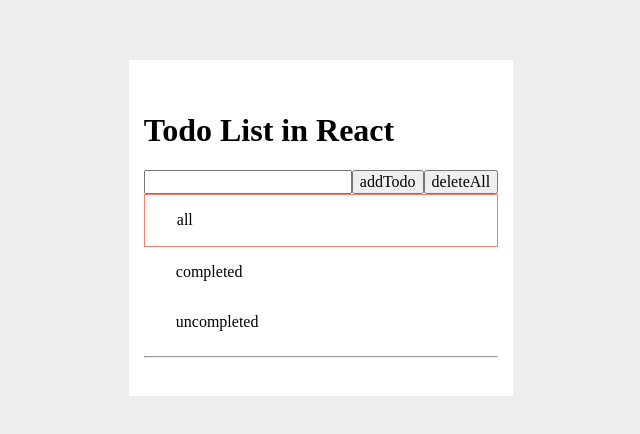
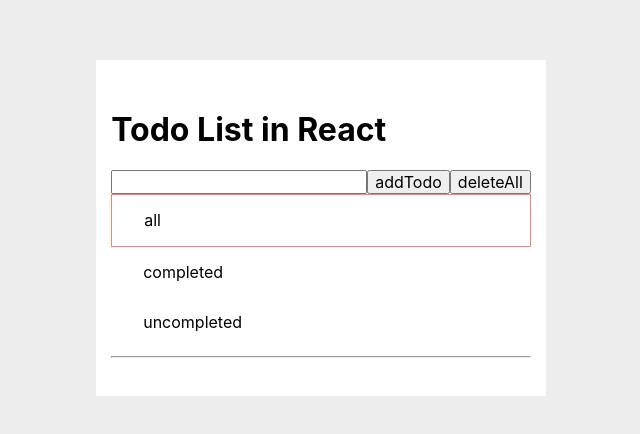
Before and after one commit to rdchen1124/todolist, a React (Create React App) app: page / in a window 1280 px wide. Shown: the part 172-606 px from the top of the page, without its empty margins (319-959 px from the left). Built offline with nearby package versions, Linux system fonts and the light colour scheme.

Commit message:
style: 調整整體字型
因應需求調整:
   設定全域字型

調整項目:
   index.css 的 body 加入 font-family 設定

```diff
--- a/src/index.css
+++ b/src/index.css
@@ -4,6 +4,9 @@
   padding: 0;
   height: 100%;
   width: 100%;
+  font-family: -apple-system, BlinkMacSystemFont, "Segoe UI", "Roboto", "Oxygen",
+    "Ubuntu", "Cantarell", "Fira Sans", "Droid Sans", "Helvetica Neue",
+    sans-serif;
 }
 #root {
   height: 100%;
```
